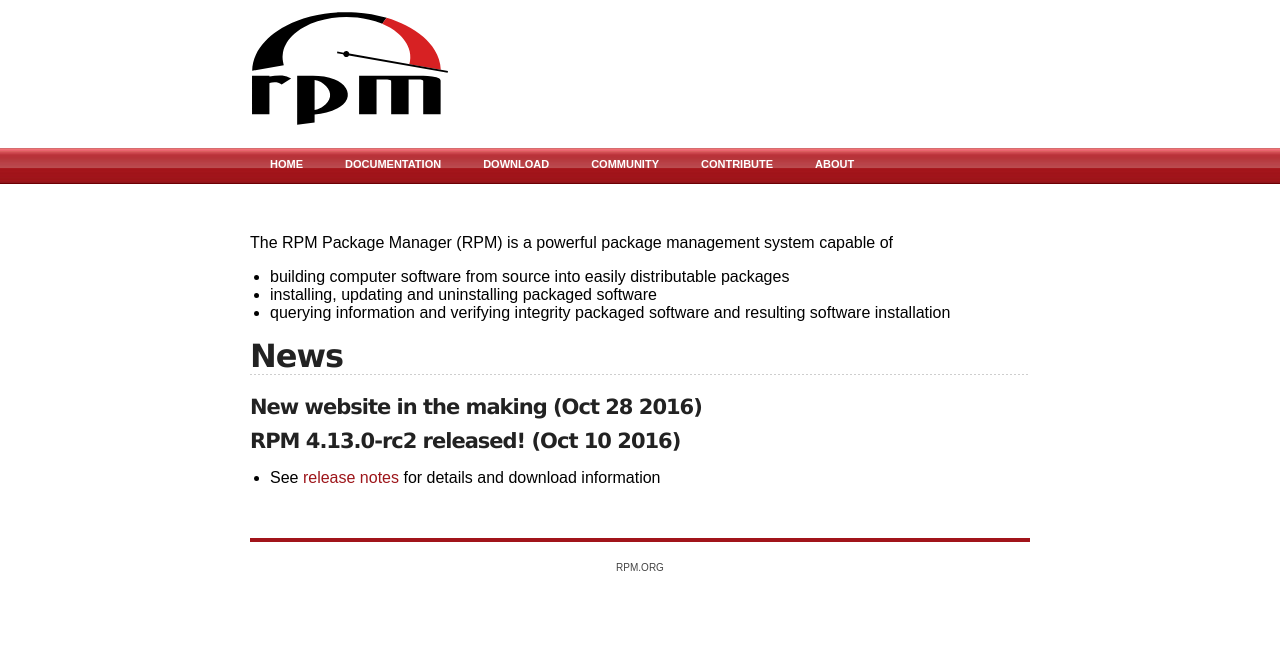
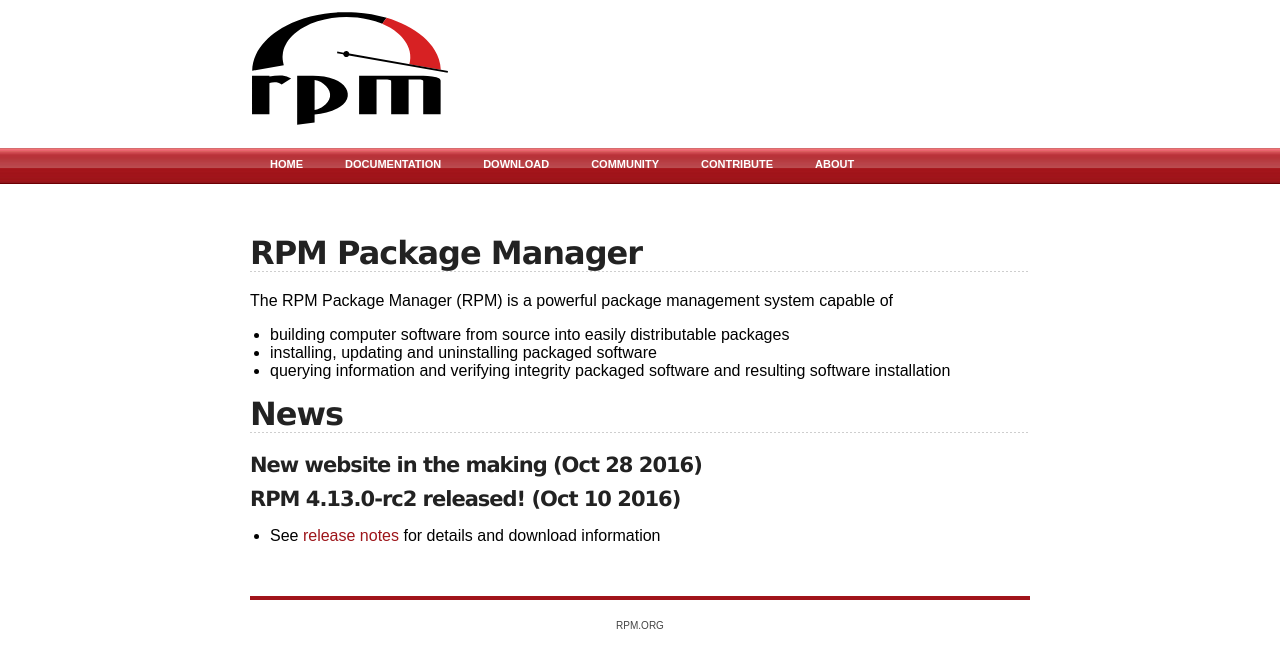
Before and after one commit to rpm-software-management/rpm-web, a Jekyll site: the page built from index.md, in a window 1280 px wide. Shown: the top 668 px of the page. Built offline with Jekyll 4.4.1, drawn with Linux system fonts in a browser that asks for light colours.

Commit message:
Try to make homepage less lame
Add a heading spelling out the name so the description doesn't look so lost and lonely

```diff
--- a/index.md
+++ b/index.md
@@ -2,6 +2,7 @@
 layout: default
 title: rpm.org - Home
 ---
+## RPM Package Manager
 
 The RPM Package Manager (RPM) is a powerful package management system
 capable of
```
